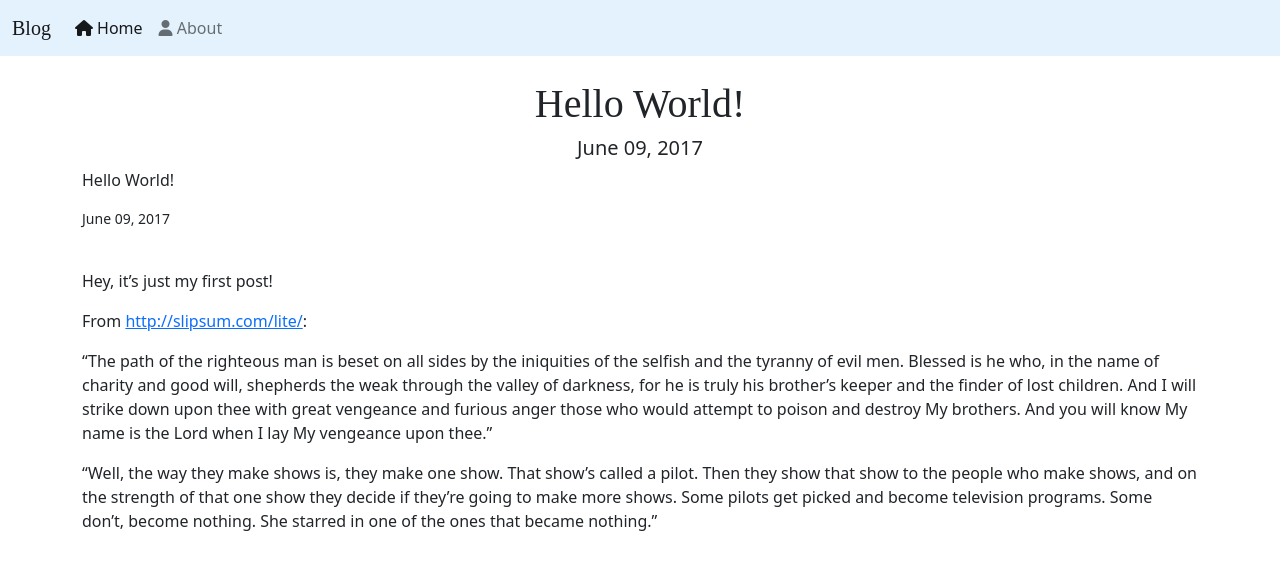
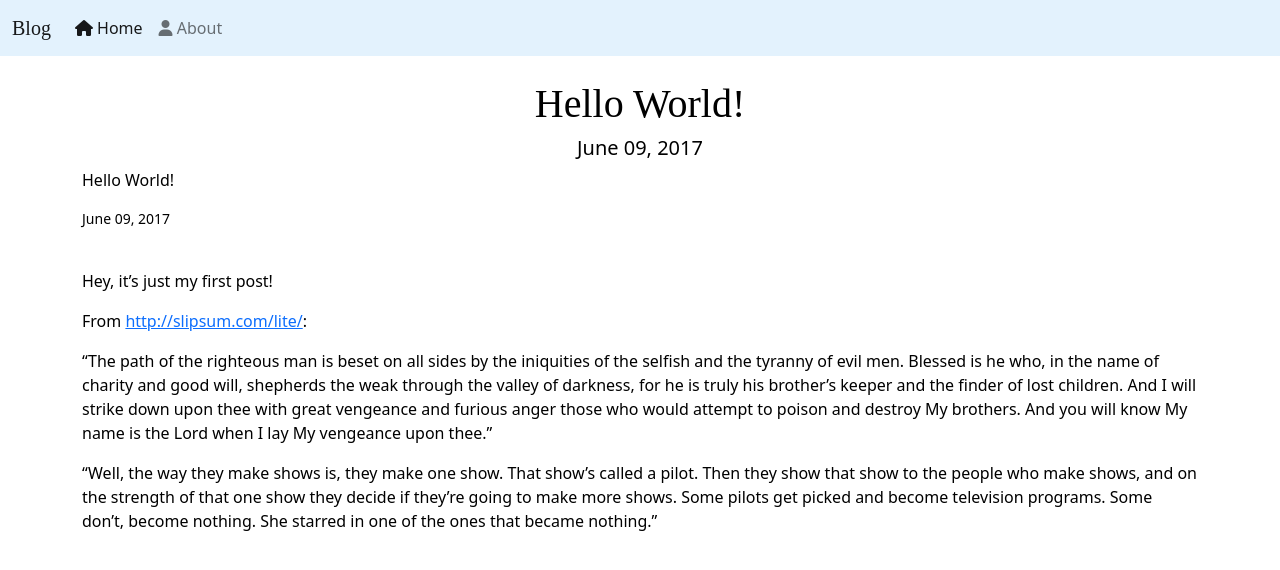
Before and after one commit to happydm09/B, a Jekyll site: the page built from _posts/2017-06-09-first-post.md, in a window 1280 px wide. Shown: the top 570 px of the page. Built offline with Jekyll 4.4.1, drawn with Linux system fonts in a browser that asks for light colours; nearby versions of some CDN libraries; some web fonts are replaced.

Commit message:
Update main.html

```diff
--- a/_layouts/main.html
+++ b/_layouts/main.html
@@ -10,7 +10,7 @@
     <script src="https://kit.fontawesome.com/b9bfb743d5.js" crossorigin="anonymous"></script>
     <link rel="stylesheet" href="{{ '/css/style.css' | relative_url }}">
   </head>
-  <body>
+  <body class='body'>
     {% include nav.html %}
     {{content}}
   </body>
```
